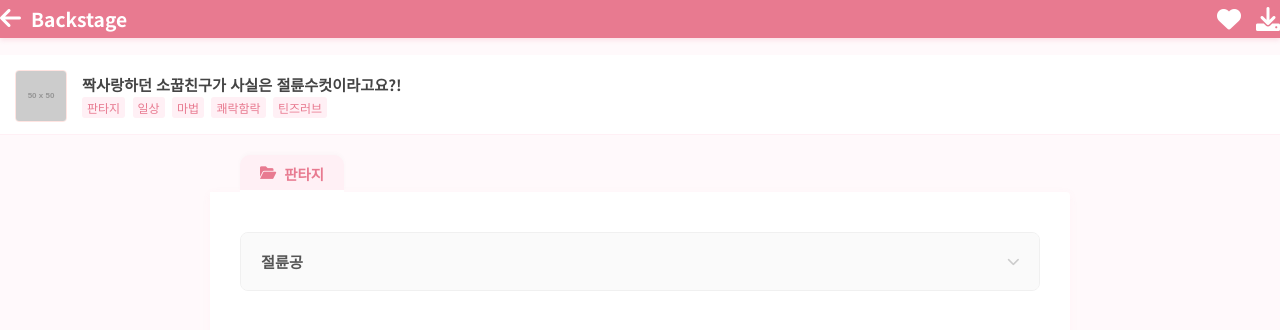
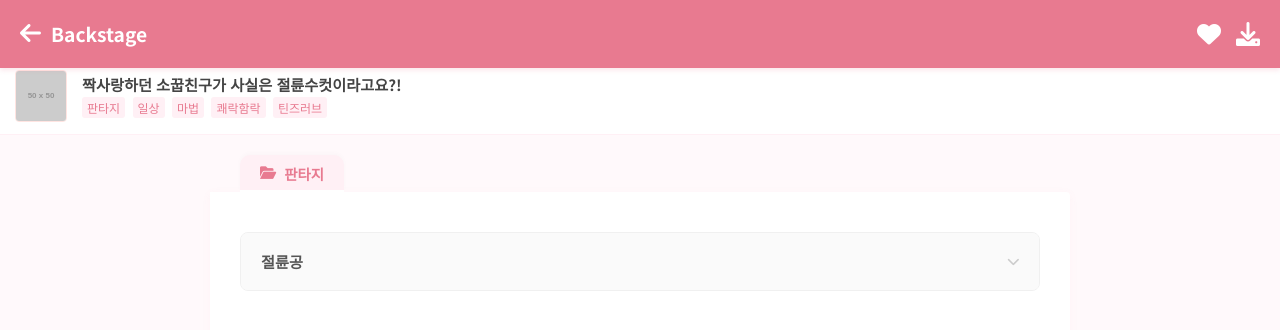
Before and after one commit to narelim/mag-ross-archive, a Jekyll site: the page built from secretposts/dmar20250004.md, in a window 1280 px wide and 900 px high. Shown: the top 330 px of the window. Built offline with Jekyll 4.4.1, drawn with Linux system fonts in a browser that asks for light colours.

Commit message:
play-viewer.html 업데이트

```diff
--- a/_layouts/play-viewer.html
+++ b/_layouts/play-viewer.html
@@ -28,7 +28,7 @@
             color: white;
             display: flex;
             align-items: center;
-            padding: 15 20px;
+            padding: 15px 20px;
             position: fixed;
             top: 0; left: 0; right: 0;
             z-index: 1000;
```
